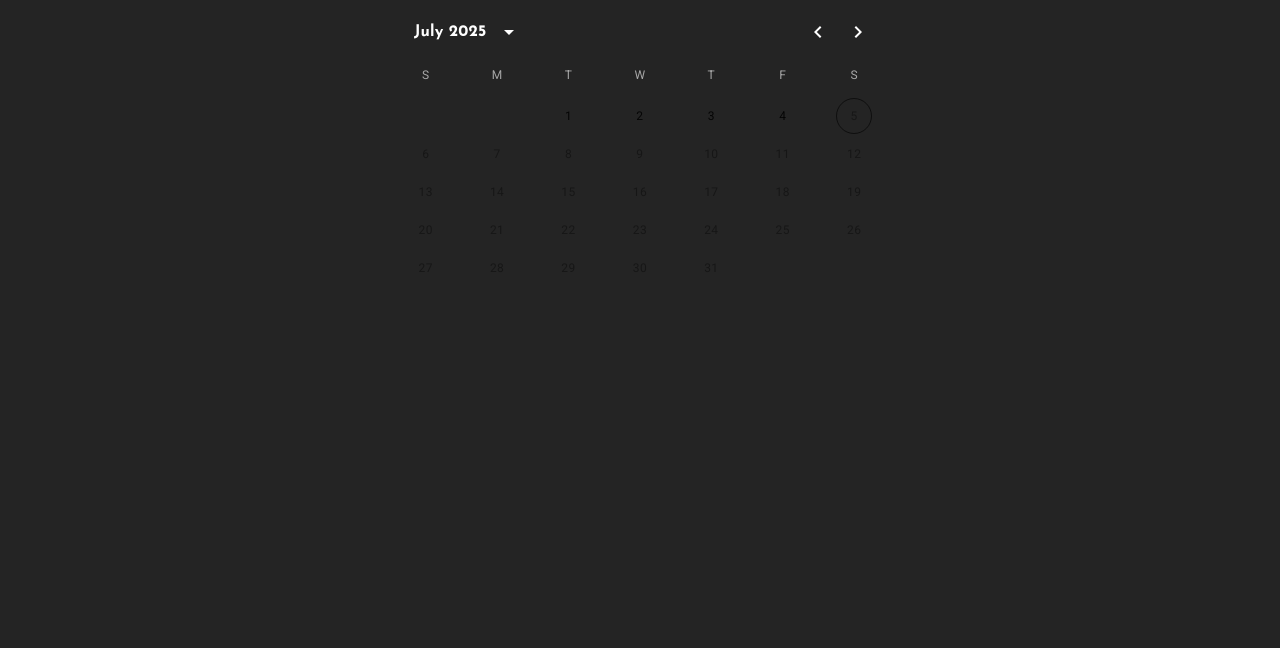
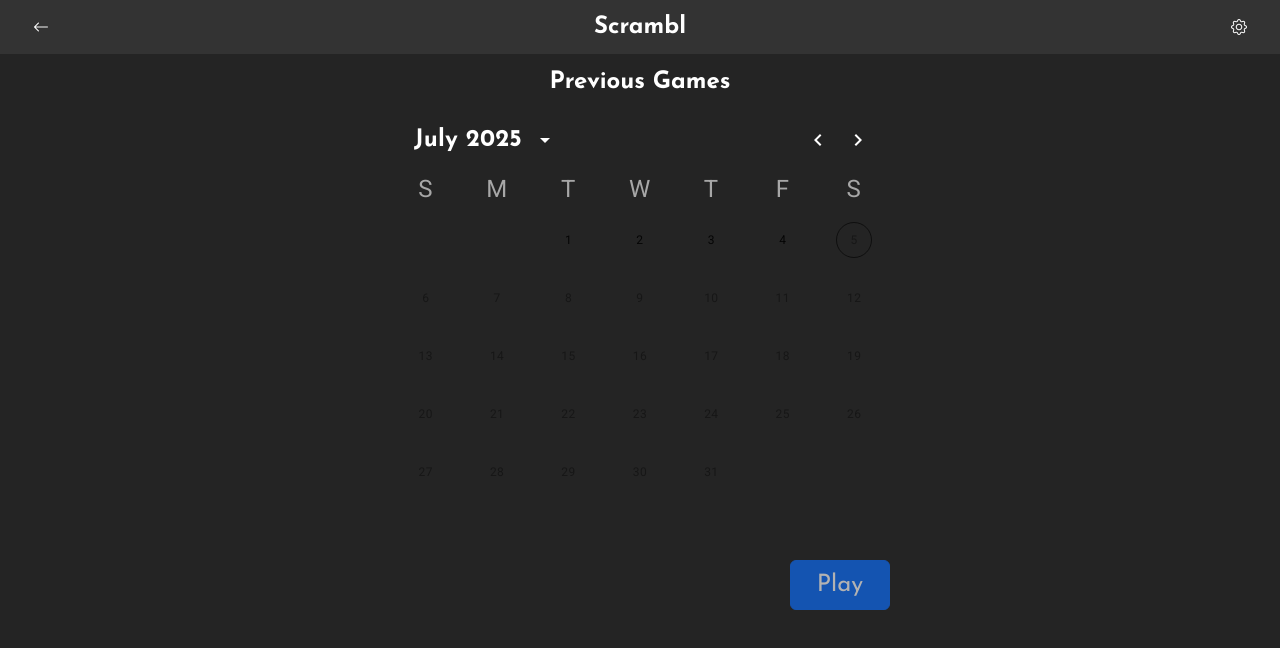
Before and after one commit to alamejoud/Scrambl, a React (Vite) app: page /previousGames in a window 1280 px wide. Shown: the top 648 px of the page. Built offline with nearby package versions, Linux system fonts and the light colour scheme.

Commit message:
Finalizing Previous Games Section and Fixing Back Button Function

```diff
--- a/src/components/GameSection/GameSection.css
+++ b/src/components/GameSection/GameSection.css
@@ -65,7 +65,7 @@
 
 .enter-button {
     font-size: 1.5rem;
-    background-color: rgb(83, 141, 78) !important;
+    background-color: #0d6efd !important;
     border: none !important;
 }
 
--- a/src/components/Menu/Menu.css
+++ b/src/components/Menu/Menu.css
@@ -5,6 +5,7 @@
     align-items: center;
     background-color: #333;
     padding-inline: 20px;
+    width: 100%;
 }
 
 .menu-button {
@@ -30,3 +31,7 @@
     display: flex;
     justify-content: flex-end;
 }
+
+.calendar-div {
+    width: fit-content;
+}
--- a/src/components/Menu/Menu.tsx
+++ b/src/components/Menu/Menu.tsx
@@ -1,11 +1,15 @@
 import { useNavigate } from "react-router-dom";
 import "./Menu.css";
 
-const Menu = () => {
+interface MenuProps {
+    previousGamesMenu?: boolean;
+}
+
+const Menu = ({ previousGamesMenu }: MenuProps) => {
     const navigate = useNavigate();
 
     const handleBack = () => {
-        navigate("/");
+        navigate(-1);
     };
 
     return (
@@ -17,6 +21,8 @@
             </div>
             <p className="title">Scrambl</p>
             <div className="right">
+                {!previousGamesMenu && (
+                    <>
                         <button className="btn menu-button">
                             <i className="bi bi-bar-chart"></i>
                         </button>
@@ -27,6 +33,8 @@
                         >
                             <i className="bi bi-info-circle"></i>
                         </button>
+                    </>
+                )}
                 <button className="btn menu-button">
                     <i className="bi bi-gear"></i>
                 </button>
--- a/src/components/PreviousGames/PreviousGames.css
+++ b/src/components/PreviousGames/PreviousGames.css
@@ -10,10 +10,22 @@
 
 .css-17f9e7e-MuiTypography-root-MuiDayCalendar-weekDayLabel {
     color: rgba(255, 255, 255, 0.6) !important;
+    font-size: 1.5rem !important;
 }
 
 .css-4k4mmf-MuiButtonBase-root-MuiPickersDay-root {
     color: rgba(255, 255, 255, 0.87) !important;
+    font-size: 1.5rem !important;
+    border-radius: 5px !important;
+}
+
+.css-1etsrfk-MuiPickersFadeTransitionGroup-root {
+    font-size: 1.5rem !important;
+}
+
+.css-qct7wd-MuiButtonBase-root-MuiPickersDay-root {
+    font-size: 1.5rem !important;
+    border-radius: 5px !important;
 }
 
 .css-qct7wd-MuiButtonBase-root-MuiPickersDay-root.Mui-disabled:not(.Mui-selected) {
@@ -27,3 +39,51 @@
 .css-4k4mmf-MuiButtonBase-root-MuiPickersDay-root.Mui-disabled:not(.Mui-selected) {
     color: rgba(255, 255, 255, 0.38) !important;
 }
+
+.css-1pv2de5-MuiDayCalendar-weekContainer {
+    padding-block: 10px !important;
+}
+
+.css-1n1xn3x-MuiPickersSlideTransition-root-MuiDayCalendar-slideTransition {
+    min-height: 350px !important;
+}
+
+.css-1nxbkmn-MuiPickersCalendarHeader-root {
+    margin-block: 10px !important;
+}
+
+.css-4k4mmf-MuiButtonBase-root-MuiPickersDay-root.Mui-selected {
+    border-radius: 5px !important;
+}
+
+.MuiDateCalendar-root {
+    height: 450px !important;
+}
+
+.title-div {
+    width: 100%;
+    display: flex;
+    align-items: center;
+    justify-content: center;
+    padding-block: 10px;
+}
+
+.previous-games-div {
+    display: flex;
+    width: 100%;
+    flex-direction: column;
+    align-items: center;
+}
+
+.play-div {
+    width: 100%;
+    display: flex;
+    align-items: center;
+    justify-content: end;
+}
+
+.play-div > button {
+    width: 100px;
+    height: 50px;
+    font-size: 1.5rem;
+}
--- a/src/components/PreviousGames/PreviousGames.tsx
+++ b/src/components/PreviousGames/PreviousGames.tsx
@@ -5,6 +5,8 @@
 import type { Dayjs } from "dayjs";
 import dayjs from "dayjs";
 import { useNavigate } from "react-router-dom";
+import Menu from "../Menu/Menu";
+import { useState } from "react";
 
 const PreviousGames = () => {
     const disableWeekends = (date: Dayjs) => {
@@ -16,19 +18,44 @@
     };
     const navigate = useNavigate();
 
+    const [dateChosen, setDateChosen] = useState("");
+
     const handleDateChange = (date: Dayjs | null) => {
         if (date) {
-            const formatted = date.format("YYYY-MM-DD");
-            navigate(`/previousGames/${formatted}`);
+            setDateChosen(date.format("YYYY-MM-DD"));
         }
     };
+
+    const handlePlay = () => {
+        if (dateChosen) {
+            navigate(`/previousGames/${dateChosen}`);
+        }
+    };
+
     return (
+        <div className="previous-games-div">
+            <Menu previousGamesMenu={true} />
+            <div className="title-div">
+                <p className="title">Previous Games</p>
+            </div>
+            <div className="calendar-div">
                 <LocalizationProvider dateAdapter={AdapterDayjs}>
                     <DateCalendar
                         shouldDisableDate={disableWeekends}
                         onChange={handleDateChange}
                     />
                 </LocalizationProvider>
+                <div className="play-div">
+                    <button
+                        className="btn btn-primary"
+                        onClick={handlePlay}
+                        disabled={!dateChosen || dateChosen == ""}
+                    >
+                        Play
+                    </button>
+                </div>
+            </div>
+        </div>
     );
 };
 
```
Lines whose indentation alone changed are shown as unchanged.
